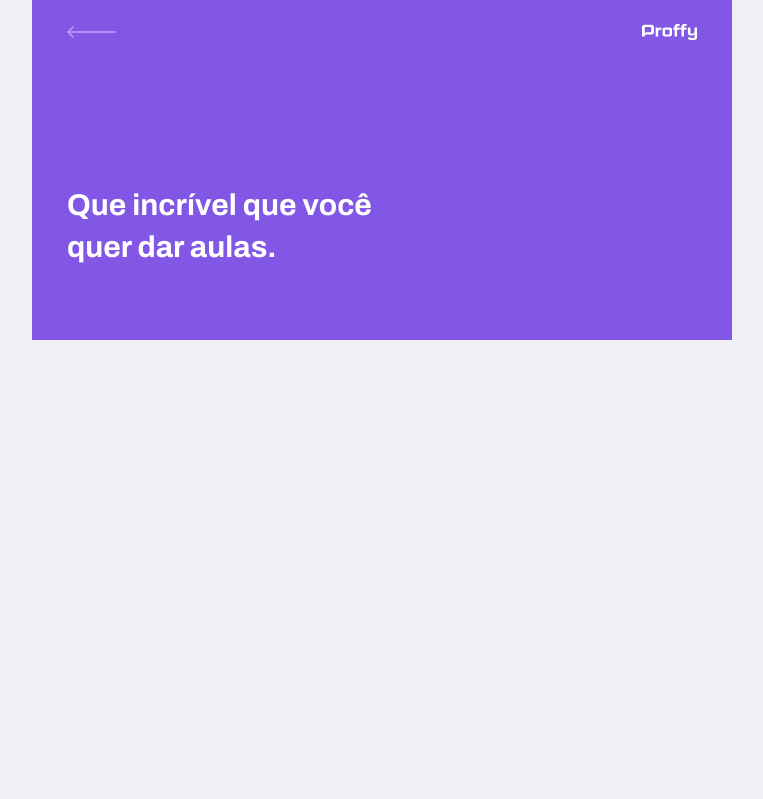
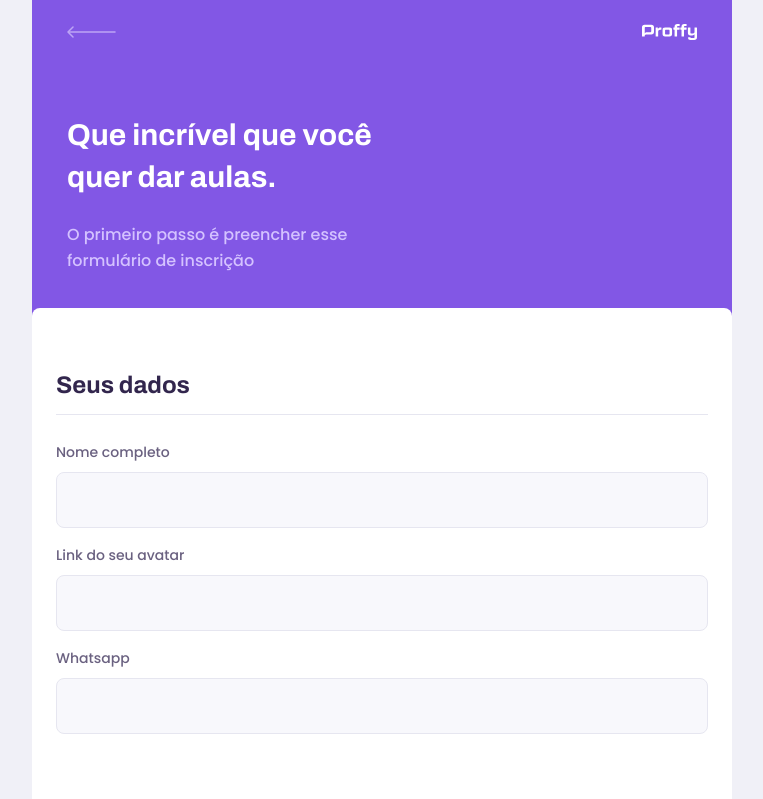
Before and after one commit to TiagoDiass/proffy, a React (Create React App) app in the folder web/: page /give-classes in a window 1280 px wide. Shown: the top 799 px of the page, without its empty margins (258-1021 px from the left). Built offline with nearby package versions, Linux system fonts and the light colour scheme.

Commit message:
created input component

```diff
--- /dev/null
+++ b/web/src/components/Input/Input.styles.scss
@@ -0,0 +1,34 @@
+.input-block {
+  position: relative;
+
+  & + .input-block {
+    margin-top: 1.4rem;
+  }
+
+  label {
+    font-size: 1.4rem;
+  }
+
+  input {
+    width: 100%;
+    height: 5.6rem;
+    margin-top: 0.8rem;
+    border-radius: 0.8rem;
+    background-color: var(--color-input-background);
+    border: 1px solid var(--color-line-in-white);
+    outline: 0;
+    padding: 0 1.6rem;
+    font: 1.6rem Archivo;
+  }
+
+  &:focus-within::after {
+    width: calc(100% - 3.2rem);
+    height: 2px;
+    content: '';
+    background-color: var(--color-primary-light);
+    position: absolute;
+    left: 1.6rem;
+    right: 1.6rem;
+    bottom: 0;
+  }
+}
--- /dev/null
+++ b/web/src/components/Input/Input.tsx
@@ -0,0 +1,19 @@
+import React, { InputHTMLAttributes } from 'react';
+
+import './Input.styles.scss';
+
+interface InputProps extends InputHTMLAttributes<HTMLInputElement> {
+  name: string;
+  label: string;
+}
+
+const Input: React.FunctionComponent<InputProps> = ({ name, label, type = 'text', ...rest }) => {
+  return (
+    <div className="input-block">
+      <label htmlFor={name}>{label}</label>
+      <input type={type} id={name} {...rest} />
+    </div>
+  );
+};
+
+export default Input;
--- a/web/src/components/PageHeader/PageHeader.styles.scss
+++ b/web/src/components/PageHeader/PageHeader.styles.scss
@@ -37,6 +37,14 @@
       line-height: 4.2rem;
       color: var(--color-title-in-primary);
     }
+
+    p {
+      max-width: 30rem;
+      font-size: 1.6rem;
+      line-height: 2.6rem;
+      color: var(--color-text-in-primary);
+      margin-top: 2.4rem;
+    }
   }
 }
 
--- a/web/src/components/PageHeader/PageHeader.tsx
+++ b/web/src/components/PageHeader/PageHeader.tsx
@@ -9,9 +9,10 @@ import './PageHeader.styles.scss';
 
 interface PageHeaderProps {
   title: string;
+  description?: string;
 }
 
-const PageHeader: React.FunctionComponent<PageHeaderProps> = ({ title, children }) => {
+const PageHeader: React.FunctionComponent<PageHeaderProps> = ({ title, description, children }) => {
   return (
     <header className="page-header">
       <div className="top-bar-container">
@@ -23,6 +24,7 @@ const PageHeader: React.FunctionComponent<PageHeaderProps> = ({ title, children
 
       <div className="header-content">
         <strong>{title}</strong>
+        {description && <p>{description}</p>}
         {children}
       </div>
     </header>
--- a/web/src/components/index.ts
+++ b/web/src/components/index.ts
@@ -1,2 +1,3 @@
 export { default as PageHeader } from './PageHeader/PageHeader';
 export { default as TeacherItem } from './TeacherItem/TeacherItem';
+export { default as Input } from './Input/Input';
--- a/web/src/pages/TeacherForm/TeacherForm.styles.scss
+++ b/web/src/pages/TeacherForm/TeacherForm.styles.scss
@@ -1,4 +1,39 @@
 #page-teacher-form {
   width: 100vw;
   height: 100vh;
+
+  .page-header .header-content {
+    margin-bottom: 6.4rem;
+  }
+
+  main {
+    background-color: var(--color-box-base);
+    width: 100%;
+    max-width: 74rem;
+    border-radius: 0.8rem;
+    margin: -3.2rem auto 3.2rem;
+    padding-top: 6.4rem;
+    overflow: hidden;
+
+    fieldset {
+      border: 0;
+      padding: 0 2.4rem;
+
+      & + fieldset {
+        margin-top: 6.4rem;
+      }
+
+      legend {
+        font: 700 2.4rem Archivo;
+        color: var(--color-text-title);
+        margin-bottom: 2.4rem;
+        display: flex;
+        align-items: center;
+        justify-content: space-between;
+        width: 100%;
+        padding-bottom: 1.6rem;
+        border-bottom: 1px solid var(--color-line-in-white);
+      }
+    }
+  }
 }
--- a/web/src/pages/TeacherForm/TeacherForm.tsx
+++ b/web/src/pages/TeacherForm/TeacherForm.tsx
@@ -1,12 +1,32 @@
 import React from 'react';
-import { PageHeader } from '../../components';
+import { PageHeader, Input } from '../../components';
 
 import './TeacherForm.styles.scss';
 
 function TeacherForm() {
   return (
     <div id="page-teacher-form" className="container">
-      <PageHeader title="Que incrível que você quer dar aulas." />
+      <PageHeader
+        title="Que incrível que você quer dar aulas."
+        description="O primeiro passo é preencher esse formulário de inscrição"
+      />
+
+      <main>
+        <fieldset>
+          <legend>Seus dados</legend>
+
+          <Input name="name" label="Nome completo" />
+          <Input name="avatar" label="Link do seu avatar" />
+          <Input name="whatsapp" label="Whatsapp" />
+        </fieldset>
+
+        <fieldset>
+          <legend>Sobre a aula</legend>
+
+          <Input name="subject" label="Matéria" />
+          <Input name="cost" label="Custo da sua hora por aula" />
+        </fieldset>
+      </main>
     </div>
   );
 }
--- a/web/src/pages/TeacherList/TeacherList.styles.scss
+++ b/web/src/pages/TeacherList/TeacherList.styles.scss
@@ -8,41 +8,6 @@
 
   label {
     color: var(--color-text-in-primary);
-  }
-
-  .input-block {
-    position: relative;
-
-    & + .input-block {
-      margin-top: 1.4rem;
-    }
-
-    label {
-      font-size: 1.4rem;
-    }
-
-    input {
-      width: 100%;
-      height: 5.6rem;
-      margin-top: 0.8rem;
-      border-radius: 0.8rem;
-      background-color: var(--color-input-background);
-      border: 1px solid var(--color-line-in-white);
-      outline: 0;
-      padding: 0 1.6rem;
-      font: 1.6rem Archivo;
-    }
-
-    &:focus-within::after {
-      width: calc(100% - 3.2rem);
-      height: 2px;
-      content: '';
-      background-color: var(--color-primary-light);
-      position: absolute;
-      left: 1.6rem;
-      right: 1.6rem;
-      bottom: 0;
-    }
   }
 }
 
--- a/web/src/pages/TeacherList/TeacherList.tsx
+++ b/web/src/pages/TeacherList/TeacherList.tsx
@@ -1,5 +1,5 @@
 import React from 'react';
-import { PageHeader, TeacherItem } from '../../components';
+import { Input, PageHeader, TeacherItem } from '../../components';
 
 import './TeacherList.styles.scss';
 
@@ -8,18 +8,9 @@ function TeacherList() {
     <div id="page-teacher-list" className="container">
       <PageHeader title="Estes são os proffys disponíveis.">
         <form id="search-teachers">
-          <div className="input-block">
-            <label htmlFor="subject">Matéria</label>
-            <input type="text" id="subject" />
-          </div>
-          <div className="input-block">
-            <label htmlFor="week_day">Dia da semana</label>
-            <input type="text" id="week_day" />
-          </div>
-          <div className="input-block">
-            <label htmlFor="time">Hora</label>
-            <input type="text" id="time" />
-          </div>
+          <Input name="subject" label="Matéria" />
+          <Input name="week_day" label="Dia da Semana" />
+          <Input type="time" name="time" label="Hora" />
         </form>
       </PageHeader>
 
```
